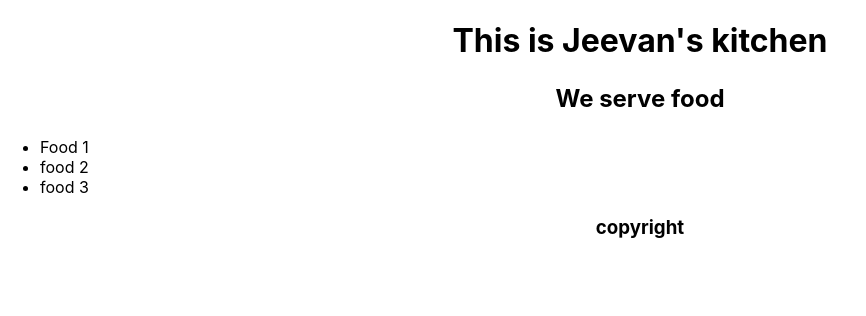
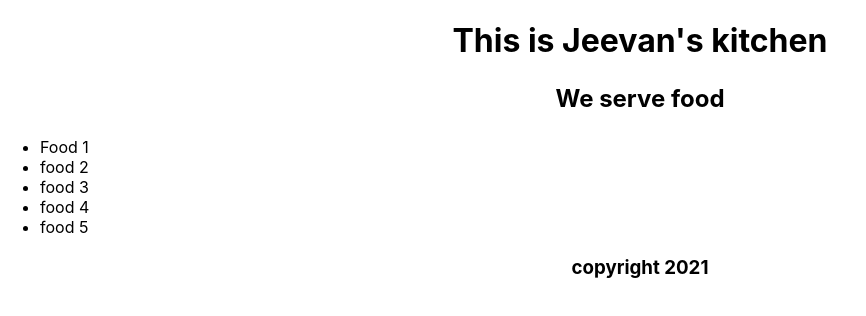
Before and after one commit to G1Grg/react-essentials, a React (Create React App) app: page / in a window 1280 px wide. Shown: the top 316 px of the page, without its empty margins (0-866 px from the left). Built offline with nearby package versions, Linux system fonts and the light colour scheme.

Commit message:
defining keys and accessing using objects
Signed-off-by: Jeevan Gurung <53844739+G1Grg@users.noreply.github.com>

```diff
--- a/src/App.js
+++ b/src/App.js
@@ -1,11 +1,16 @@
-import logo from './logo.svg';
+import React from "react";
 import './App.css';
 
 const dishes =[
   "Food 1",
   "food 2",
   "food 3",
+  "food 4",
+  "food 5"
 ]
+
+const dishesObject = dishes.map((dish,i)=>({id: i, title: dish}));
+
 function Header(props){
   return(
     <header>
@@ -20,7 +25,9 @@ function Main(props){
       <h2><p>We serve {props.a} food</p></h2>
       <ul style ={{textAlign:"Left" }}>
         {props.dish.map((dishing)=>
-        <li>{dishing}</li>)}
+        <li key={dishing.id}>
+          {dishing.title}
+        </li>)}
       </ul>
     </section>
   )
@@ -37,9 +44,9 @@ function Footer(props){
 function App() {
   return (
     <div className="App">
-      <Header name="Jeevan"/>
-      <Main text="amazing" dish ={dishes}/>
-      <Footer year={new Date().getFullYear}/>
+      <Header name="Jeevan" />
+      <Main text="amazing" dish ={dishesObject} />
+      <Footer year={new Date().getFullYear()} />
     </div>
   );
 }
```
